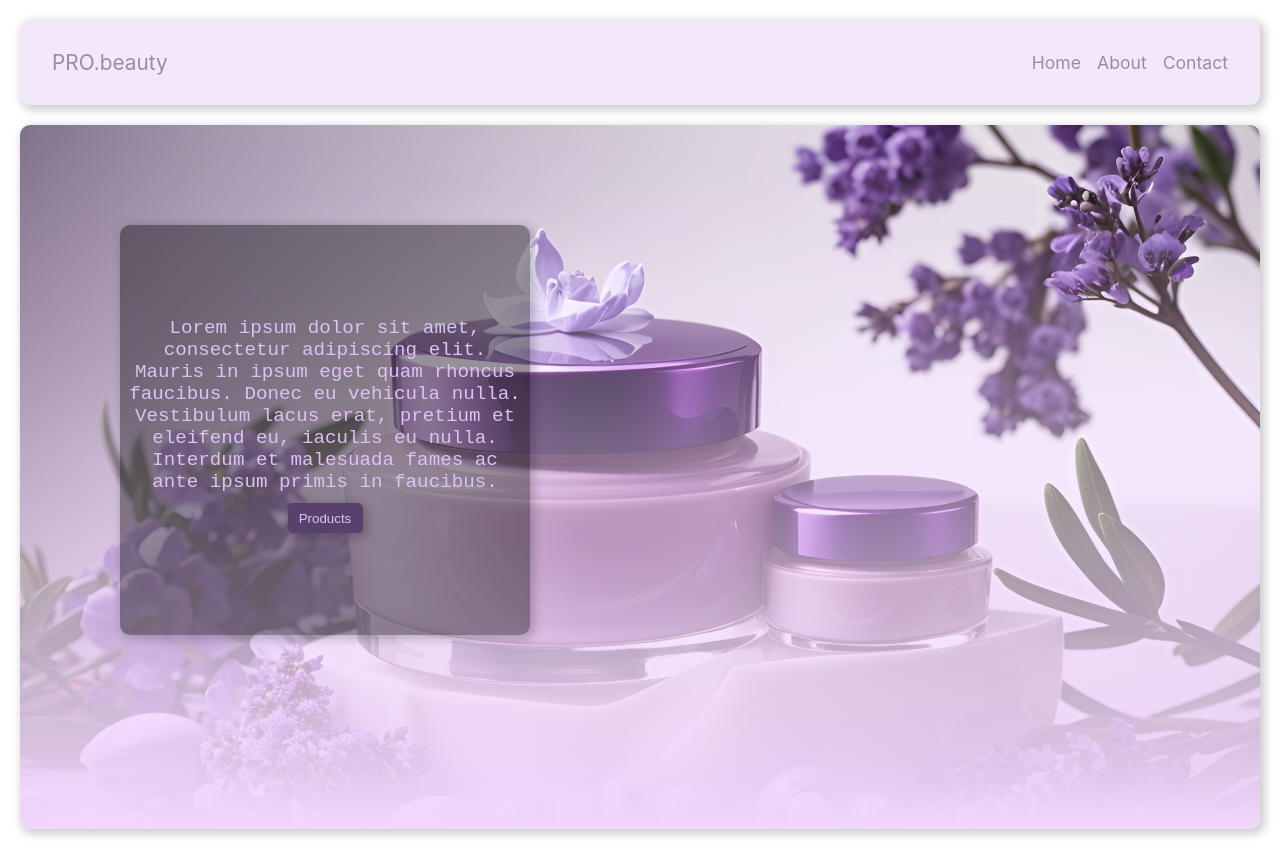
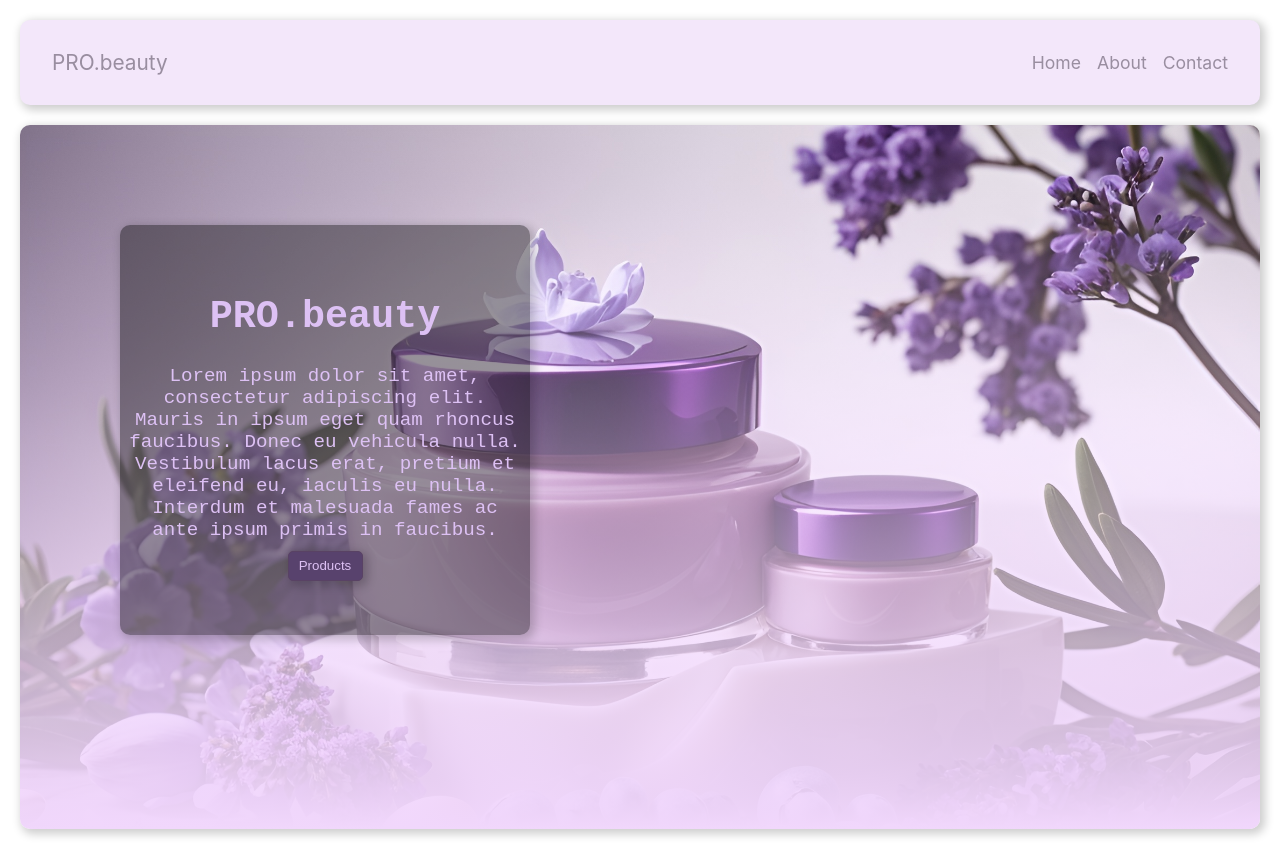
Before and after one commit to MRiazIsr/spa-profi-frontend, a React (Create React App) app: page / in a window 1280 px wide. Built offline with nearby package versions, Linux system fonts and the light colour scheme.

Commit message:
SP-2_Finished go to products section

```diff
--- a/src/components/Home/Home.jsx
+++ b/src/components/Home/Home.jsx
@@ -4,7 +4,14 @@ const Home = () => {
     return (
     <div class={styles.main}>
       <div class={styles.box_to_orders}>
-      Lorem ipsum dolor sit amet, consectetur adipiscing elit. Mauris in ipsum eget quam rhoncus faucibus. Donec eu vehicula nulla. Vestibulum lacus erat, pretium et eleifend eu, iaculis eu nulla. Interdum et malesuada fames ac ante ipsum primis in faucibus.
+        <h1>
+          PRO.beauty
+        </h1>
+        Lorem ipsum dolor sit amet, consectetur adipiscing elit.
+        Mauris in ipsum eget quam rhoncus faucibus.
+        Donec eu vehicula nulla.
+        Vestibulum lacus erat, pretium et eleifend eu, iaculis eu nulla.
+        Interdum et malesuada fames ac ante ipsum primis in faucibus.
         <input type="button" class={styles.button} value="Products"></input>
       </div>
     </div>
--- a/src/components/Home/Home.module.css
+++ b/src/components/Home/Home.module.css
@@ -47,7 +47,10 @@
   margin: 10px;
 }
 
-.button :hover{
+.button:hover{
   cursor: pointer;
   box-shadow: var(--box-shadow-properties-white);
+  background-color: rgb(186, 138, 231);
+  color: var(---text-color);
+  border: 1px solid #c190d8;
 }
--- a/src/index.css
+++ b/src/index.css
@@ -1,6 +1,6 @@
 :root {
   --box-shadow-properties: 3px 3px 10px 2px rgba(0, 0, 0, 0.2);
-  --box-shadow-properties-white: 3px 3px 10px 2px rgba(228, 197, 238, 0.767);
+  --box-shadow-properties-white: 0px 0px 10px 2px rgba(228, 197, 238, 0.767);
   --border-radius: 10px;
   --text-color: #544a5c91;
   --ligt-text-color: hsla(273, 72%, 86%, 0.993);
```
